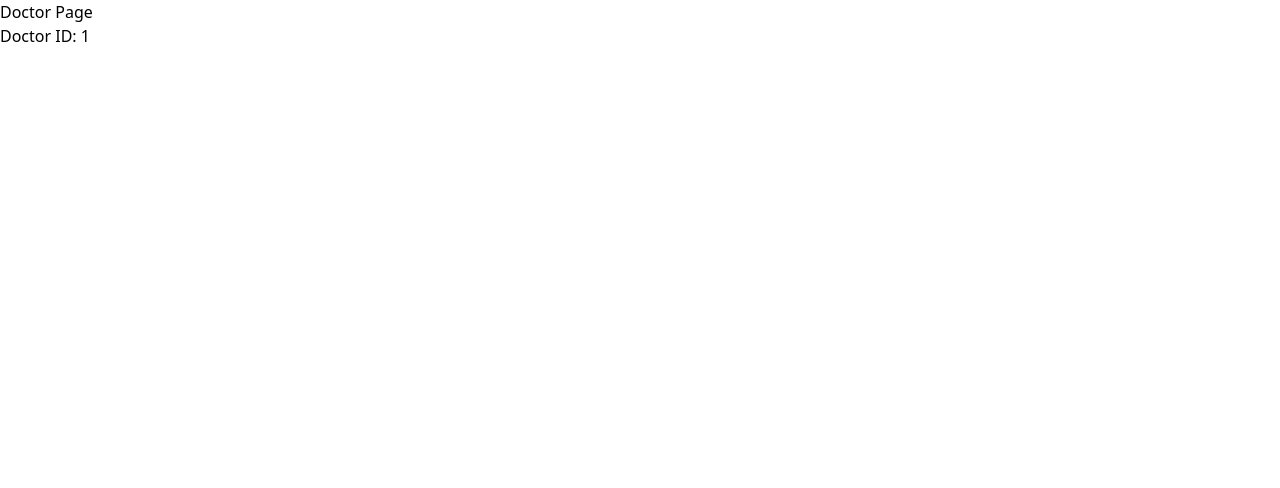
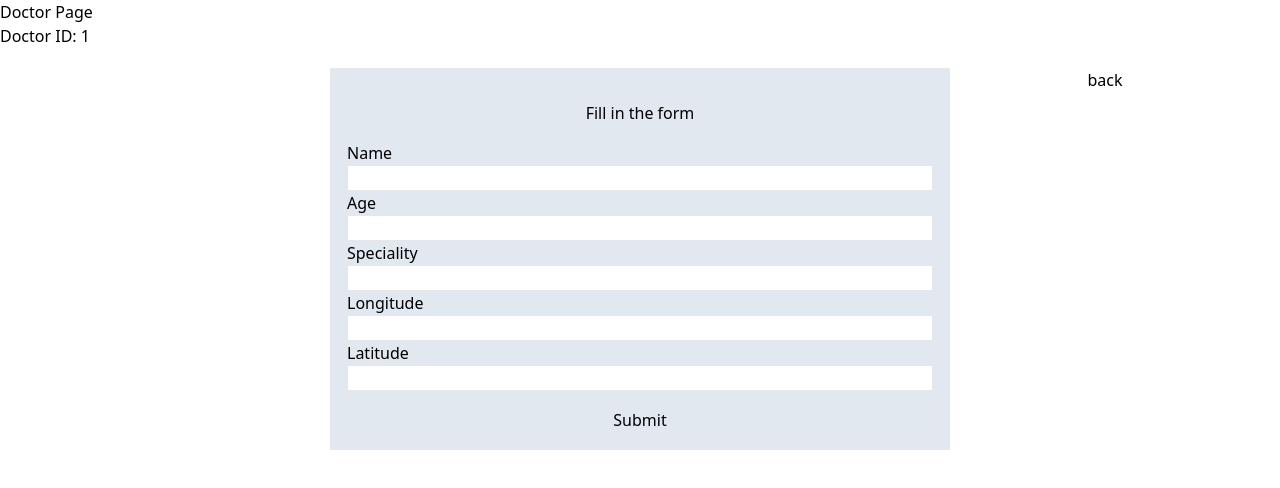
Before and after one commit to ThibautRoland/Yadokari, a Next.js app in the folder frontend/: page /edit/1 in a window 1280 px wide. Shown: the top 488 px of the page. Built offline with nearby package versions, Linux system fonts and the light colour scheme.

Commit message:
added some front and added putDoctor method

```diff
--- a/frontend/src/api/doctor.tsx
+++ b/frontend/src/api/doctor.tsx
@@ -70,3 +70,15 @@ export async function deleteDoctorFromApi(id : number) : Promise<boolean> {
 
     return response.status === 204
 }
+
+export async function putDoctor(d : DoctorModel, id: number) : Promise<boolean> {
+
+    const url = `http://${API_HOST}:${API_PORT}/doctors/${id}`
+    const response = await fetch(url, {
+        method: 'PUT',
+        body: JSON.stringify(d),
+        headers: {'Content-Type':'application/json', 'yadokari_admin':'true'},
+      });
+
+    return response.status === 201
+}
--- a/frontend/src/components/doctorCard.tsx
+++ b/frontend/src/components/doctorCard.tsx
@@ -1,6 +1,14 @@
 import { Doctor } from "../interface/doctor"
 import { deleteDoctorFromApi } from "../api/doctor"
 import Link from "next/link"
+import { FontAwesomeIcon } from "@fortawesome/react-fontawesome";
+import {
+  faSearch,
+  faAmbulance,
+  faTrash,
+  faPencil,
+  faFaceAngry
+} from "@fortawesome/free-solid-svg-icons";
 
 type DoctorCardProps = {
   doctor: Doctor
@@ -38,19 +46,25 @@ export const DoctorCard = ({ doctor}: DoctorCardProps) => {
     }
     return "undefined"
   }
-  return <div className="flex flex-row max-w-md mx-auto bg-white rounded-md overflow-hidden shadow-md">
-  <img
-    className="object-cover w-full h-10"
-    src="https://www.svgrepo.com/show/48298/doctor.svg"
-    alt="Card Image"
-  />
+  return <div className="flex flex-col max-w-md mx-auto bg-white rounded-md overflow-hidden shadow-md">
+    <div className="flex flex-row bg-slate-100">
+      <img
+        className="basis-1/3 w-full h-10"
+        src="https://www.svgrepo.com/show/48298/doctor.svg"
+        alt="Card Image"
+      />
+      <div className="basis-2/3 flex content-center justify-end">
+        <h2 className="text-xl font-bold mb-2">{doctor.name}</h2>
+      </div>
+    </div>
   <div className="p-6">
-    <h2 className="text-xl font-bold mb-2">{doctor.name}</h2>
     <p className="text-gray-700 mb-4">{getSpecialityNameBySpecialityKey(doctor.speciality)}</p>
     <div className="text-blue-700"> {doctor.x} - {doctor.y}   </div>
   </div>
-  <button onClick={(event) => handleDelete(doctor.id)}>delete</button>
+  <button onClick={(event) => handleDelete(doctor.id)}>
+    <FontAwesomeIcon icon={faTrash}/>
+  </button>
   {/* <button onClick={(event) => handleEdit(doctor.id)}>edit</button> */}
-  <Link href={`/edit/${doctor.id}`}>edit</Link>
+  <Link href={`/edit/${doctor.id}`}><FontAwesomeIcon icon={faPencil}/></Link>
 </div>
 }
--- /dev/null
+++ b/frontend/src/components/doctorForm.tsx
@@ -0,0 +1,71 @@
+import { useState } from 'react';
+import { useRouter } from 'next/router';
+
+export const DoctorForm = () => {
+
+    const [doctor, setDoctor] = useState({
+        "name" : "",
+        "age": 0,
+        "speciality": 0,
+        "x": 0,
+        "y": 0
+    })
+
+    const router = useRouter();
+
+    const handleDoctorData = async (event: React.ChangeEvent<HTMLInputElement>, key: string) => {
+        const doctorData = {...doctor};
+        const value = event.currentTarget.value
+        switch (key) {
+            case "name":
+                doctorData.name = value;
+                break;
+            case "age":
+                doctorData.age = parseInt(value, 10);
+                break;
+            case "speciality":
+                doctorData.speciality = parseInt(value, 10);
+                break;
+            case "x":
+                doctorData.x = parseInt(value, 10);
+                break;
+            case "y":
+                doctorData.y = parseInt(value, 10);
+                break;
+            default:
+                return
+        }
+        setDoctor(doctorData);
+
+    }
+
+    // const handleClick = async (event: React.MouseEvent<HTMLButtonElement>) => {
+    //     console.log(doctor);
+    //     const res = postDoctor(doctor);
+    //     res.then(
+    //         function(value) {value ? router.push('/') : alert('the inputs were not correctly fulfilled')},
+    //         function(error) {console.log(error);}
+    //     )
+    // }
+
+    return <div className="">
+        <div className="flex flex-row m-5">
+            <div className="basis-1/4"></div>
+            <div className="flex flex-col basis-1/2 border bg-slate-200 p-4">
+                <h2 className="text-center m-4">Fill in the form</h2>
+                <p>Name</p>
+                <input onChange={(event) => handleDoctorData(event, "name")} type="text" className="border"/>
+                <p>Age</p>
+                <input onChange={(event) => handleDoctorData(event, "age")} type="text" className="border"/>
+                <p>Speciality</p>
+                <input onChange={(event) => handleDoctorData(event, "speciality")} type="text" className="border"/>
+                <p>Longitude</p>
+                <input onChange={(event) => handleDoctorData(event, "x")} type="text" className="border"/>
+                <p>Latitude</p>
+                <input onChange={(event) => handleDoctorData(event, "y")} type="text" className="border"/>
+                <button className='border mt-4' onClick={handleClick}>Submit</button>
+            </div>
+            <div className="basis-1/4"></div>
+        </div>
+  </div>
+  }
--- a/frontend/src/pages/edit/[id].tsx
+++ b/frontend/src/pages/edit/[id].tsx
@@ -1,15 +1,91 @@
+import { putDoctor } from '@/api/api/doctor';
+import { DoctorForm } from '@/api/components/doctorForm';
+import Link from 'next/link';
 import { useRouter } from 'next/router';
+import {useState} from 'react'
+
 
 function DoctorPage() {
   const router = useRouter();
   const { id } = router.query;
+
+  console.log(typeof parseInt(id as string));
+
+  const [doctor, setDoctor] = useState({
+    "name" : "",
+    "age": 0,
+    "speciality": 0,
+    "x": 0,
+    "y": 0
+})
+
+const handleDoctorData = async (event: React.ChangeEvent<HTMLInputElement>, key: string) => {
+    const doctorData = {...doctor};
+    const value = event.currentTarget.value
+    switch (key) {
+        case "name":
+            doctorData.name = value;
+            break;
+        case "age":
+            doctorData.age = parseInt(value, 10);
+            break;
+        case "speciality":
+            doctorData.speciality = parseInt(value, 10);
+            break;
+        case "x":
+            doctorData.x = parseInt(value, 10);
+            break;
+        case "y":
+            doctorData.y = parseInt(value, 10);
+            break;
+        default:
+            return
+    }
+    setDoctor(doctorData);
+
+}
+
+
+
+  const handleClick = async (event: React.MouseEvent<HTMLButtonElement>) => {
+    console.log(doctor);
+    const res = putDoctor(doctor, parseInt(id as string));
+    res.then(
+        function(value) {value ? router.push('/') : alert('the inputs were not correctly fulfilled')},
+        function(error) {console.log(error);}
+    )
+  }
 
   return (
     <div>
       <h1>Doctor Page</h1>
       <p>Doctor ID: {id}</p>
       {/* Fetch and render doctor information here */}
+      <div className="">
+        <div className="flex flex-row m-5">
+            <div className="basis-1/4"></div>
+            <div className="flex flex-col basis-1/2 border bg-slate-200 p-4">
+                <h2 className="text-center m-4">Fill in the form</h2>
+                <p>Name</p>
+                <input onChange={(event) => handleDoctorData(event, "name")} type="text" className="border"/>
+                <p>Age</p>
+                <input onChange={(event) => handleDoctorData(event, "age")} type="text" className="border"/>
+                <p>Speciality</p>
+                <input onChange={(event) => handleDoctorData(event, "speciality")} type="text" className="border"/>
+                <p>Longitude</p>
+                <input onChange={(event) => handleDoctorData(event, "x")} type="text" className="border"/>
+                <p>Latitude</p>
+                <input onChange={(event) => handleDoctorData(event, "y")} type="text" className="border"/>
+                <button className='border mt-4' onClick={handleClick}>Submit</button>
+            </div>
+            <div className="basis-1/4 flex justify-center">
+              <Link href="/"> back </Link>
+            </div>
+        </div>
+  </div>
+
     </div>
+
   );
 }
 
```
